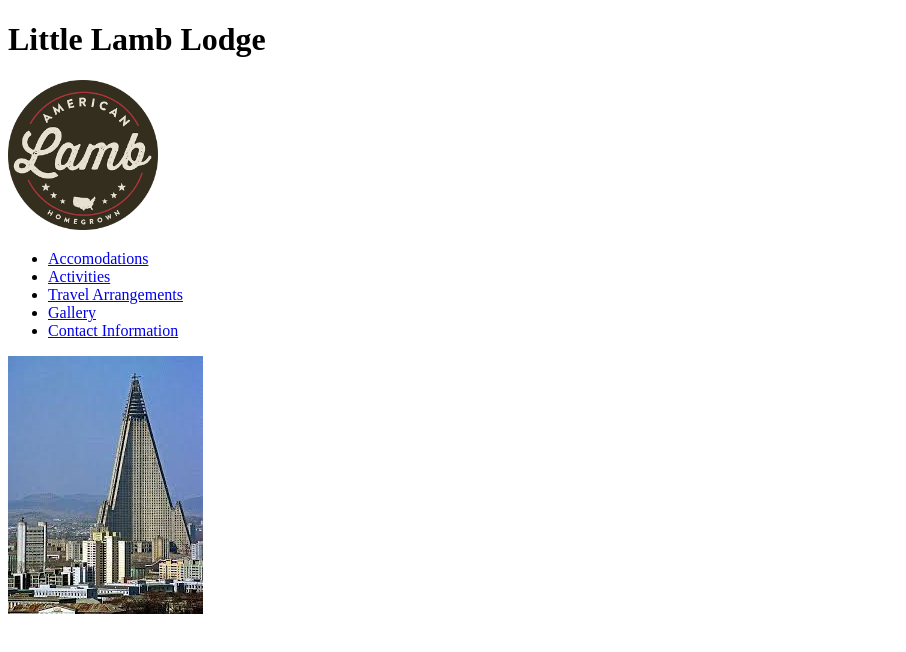
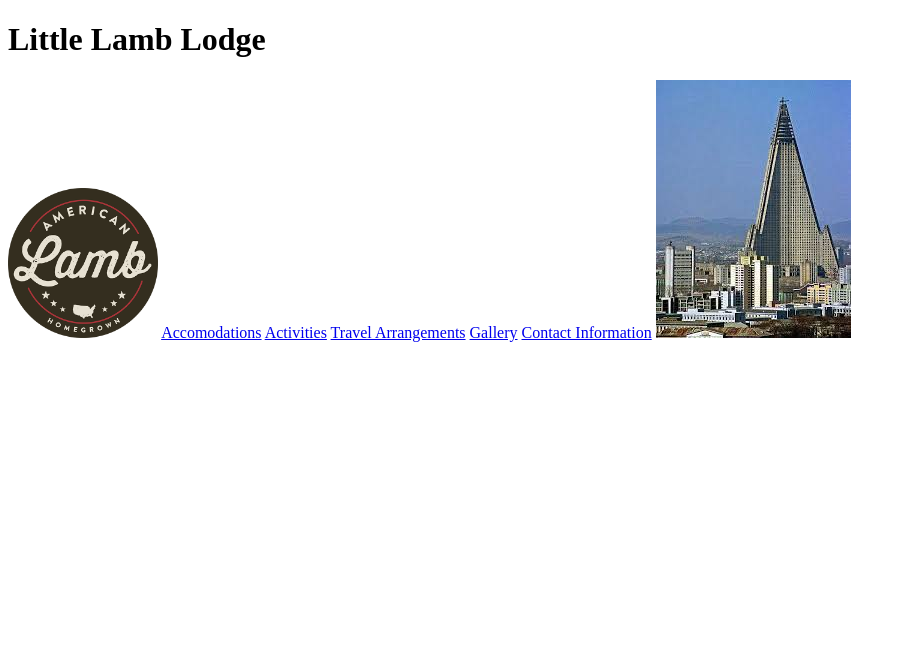
Before and after one commit to benpetrosky/resor, a plain HTML site: page index.html in a window 1280 px wide. Shown: the whole page, without its empty margins (0-906 px from the left). Drawn offline with Linux system fonts and the light colour scheme.

```diff
--- a/index.html
+++ b/index.html
@@ -1,19 +1,17 @@
 <!DOCTYPE html>
 <html>
   <head>
-    <link href="css....." rel="stylesheet" type="type/css">
+    <link href="css/style.css" rel="stylesheet" type="text/css">
     <title>LLL Home Page</title>
   </head>
   <body>
     <h1>Little Lamb Lodge</h1>
     <img src='imgs/logo_american_lamb.png' height="150" width="150">
-    <ul>
-      <li><a href='accommodations.html'>Accomodations</a></li>
-      <li><a href='activities.html'>Activities</a></li>
-      <li><a href='travel.html'>Travel Arrangements</a></li>
-      <li><a href='pictures.html'>Gallery</a></li>
-      <li><a href='contact.html'>Contact Information</a></li>
-    </ul>
+    <a href='accommodations.html'>Accomodations</a>
+    <a href='activities.html'>Activities</a>
+    <a href='travel.html'>Travel Arrangements</a>
+    <a href='pictures.html'>Gallery</a>
+    <a href='contact.html'>Contact Information</a>
     <img src='imgs/building.jpeg'>
   </body>
 </html>
```
Also changed, not shown: accommodations.html (+1 -1 lines), activities.html (+4 -4 lines), contact.html (+2 -2 lines), pictures.html (+1 -1 lines), travel.html (+1 -1 lines).
